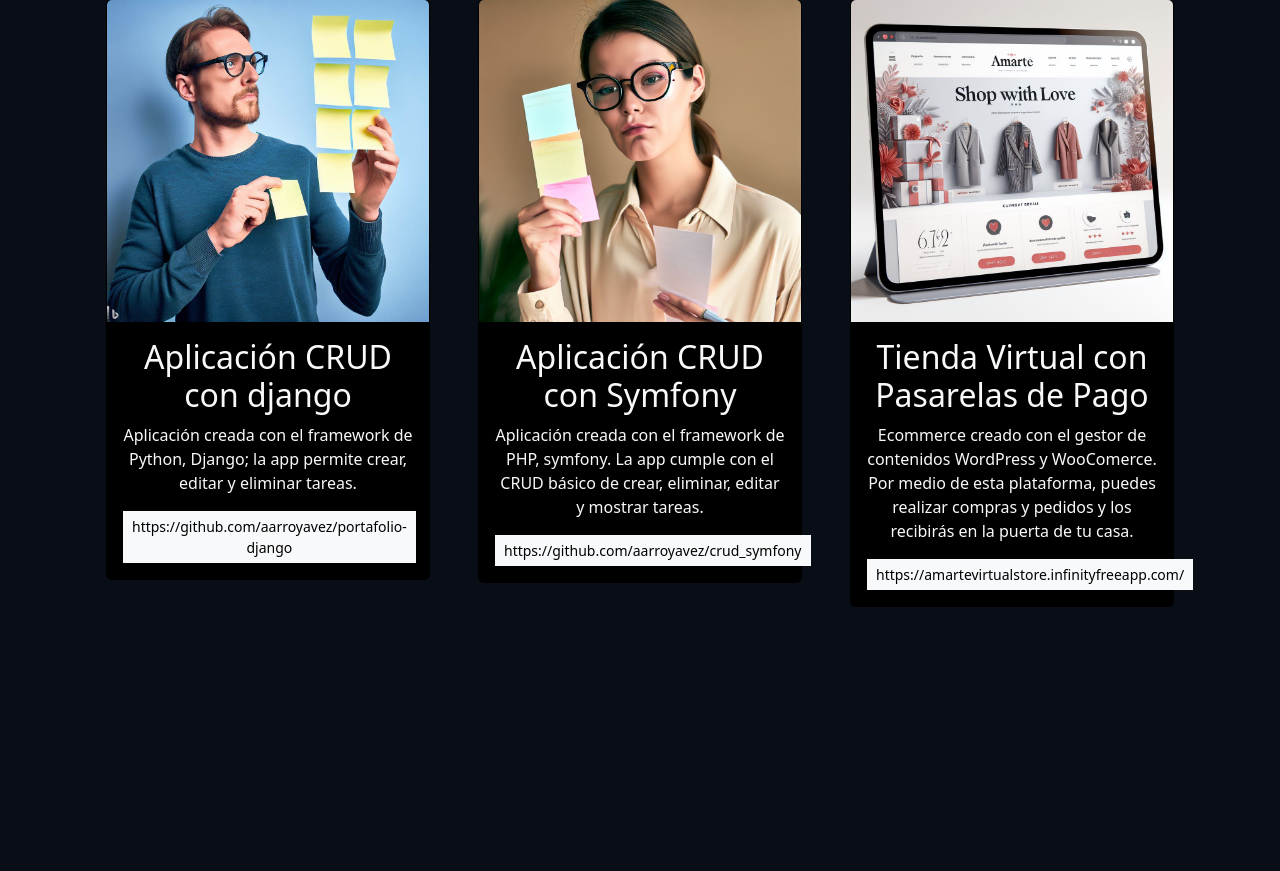
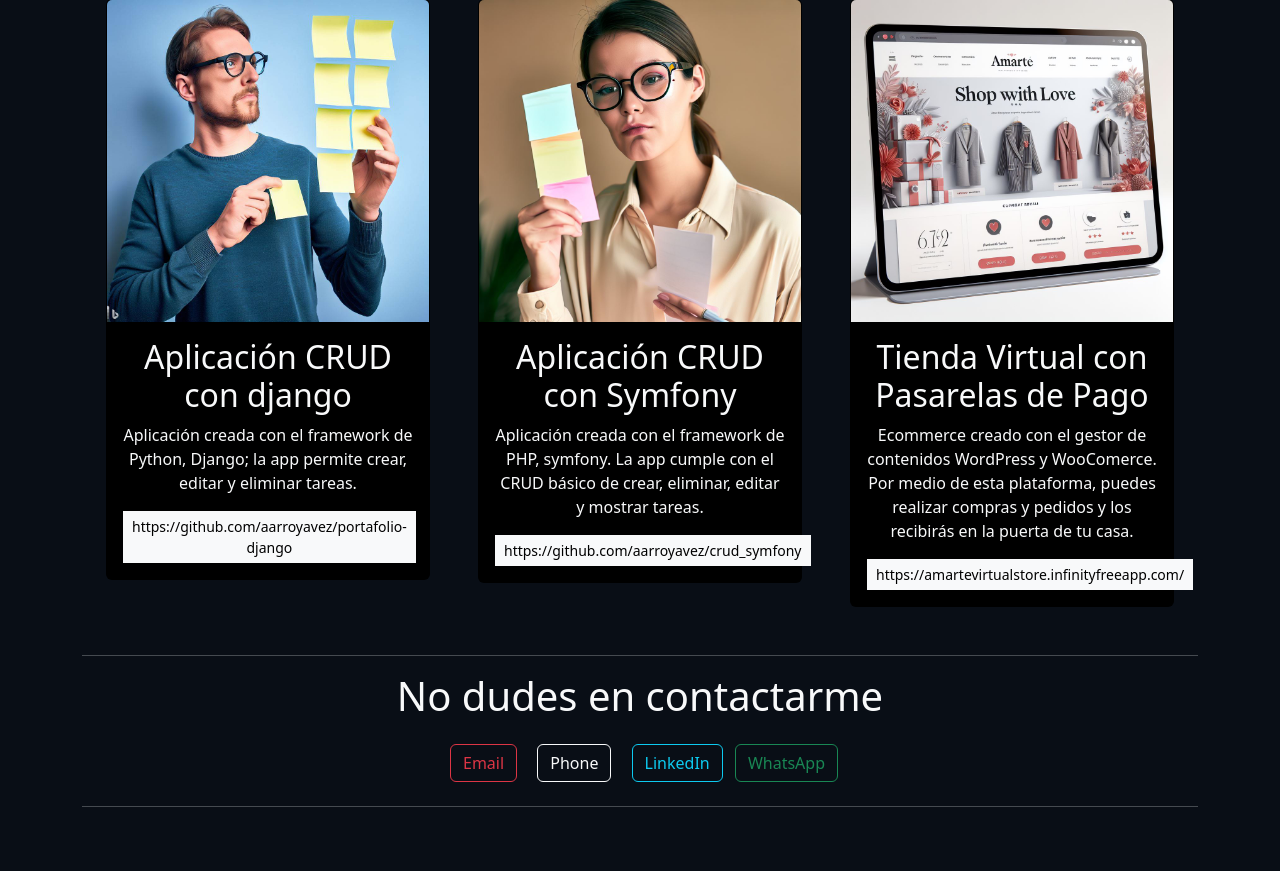
Before and after one commit to aarroyavez/portafolio-django, a Django app: page / in a window 1280 px wide. Shown: the part 1510-2381 px from the top of the page. Before the commit the page ends 2117 px from the top, so only its background shows below. Run offline with Django 4.2, Linux system fonts and the light colour scheme; data comes from the database, SQL or seed files in the repository; both versions use the stored data as it was after the commit.

Commit message:
primer despliegue

```diff
--- a/portafolio/templates/home.html
+++ b/portafolio/templates/home.html
@@ -64,5 +64,19 @@
     </div>
   </div>
 
-  {% endfor %} {% endblock %}
+  {% endfor %}
+  <hr class="mt-4">
+  <div class="mt-">
+    <h1>No dudes en contactarme</h1>
+  </div>
+  <div class="contact-buttons mt-3">
+    <a href="mailto:aarroyavez@unal.edu.co?subject=Asunto del correo" class="btn btn-outline-danger mx-2">Email</a>
+    <a href="tel:+3113248955" class="btn btn-outline-light mx-2">Phone</a>
+    <a href="https://www.linkedin.com/in/alexander-arroyave-zapata/" class="btn btn-outline-info mx-2" target="_blank">LinkedIn</a>
+    <a href="https://api.whatsapp.com/send?phone=3113248955" class="btn btn-outline-success" target="_blank">WhatsApp</a>
+  </div>
+  <hr class="mt-4">
+
+  {% endblock %}
+
 </div>
```
Also changed, not shown: db.sqlite3, media/portafolio/images/_1a7dee62-6c3a-4865-85cf-a96b339ffad4.jpg (added), media/portafolio/images/img6.jfif (added), media/portafolio/images/virtual_store.PNG (added), media/portafolio/images/virtual_store_6jHA9Wu.PNG (added), media/portafolio/images/virtual_store_iby8vwX.PNG (added).
